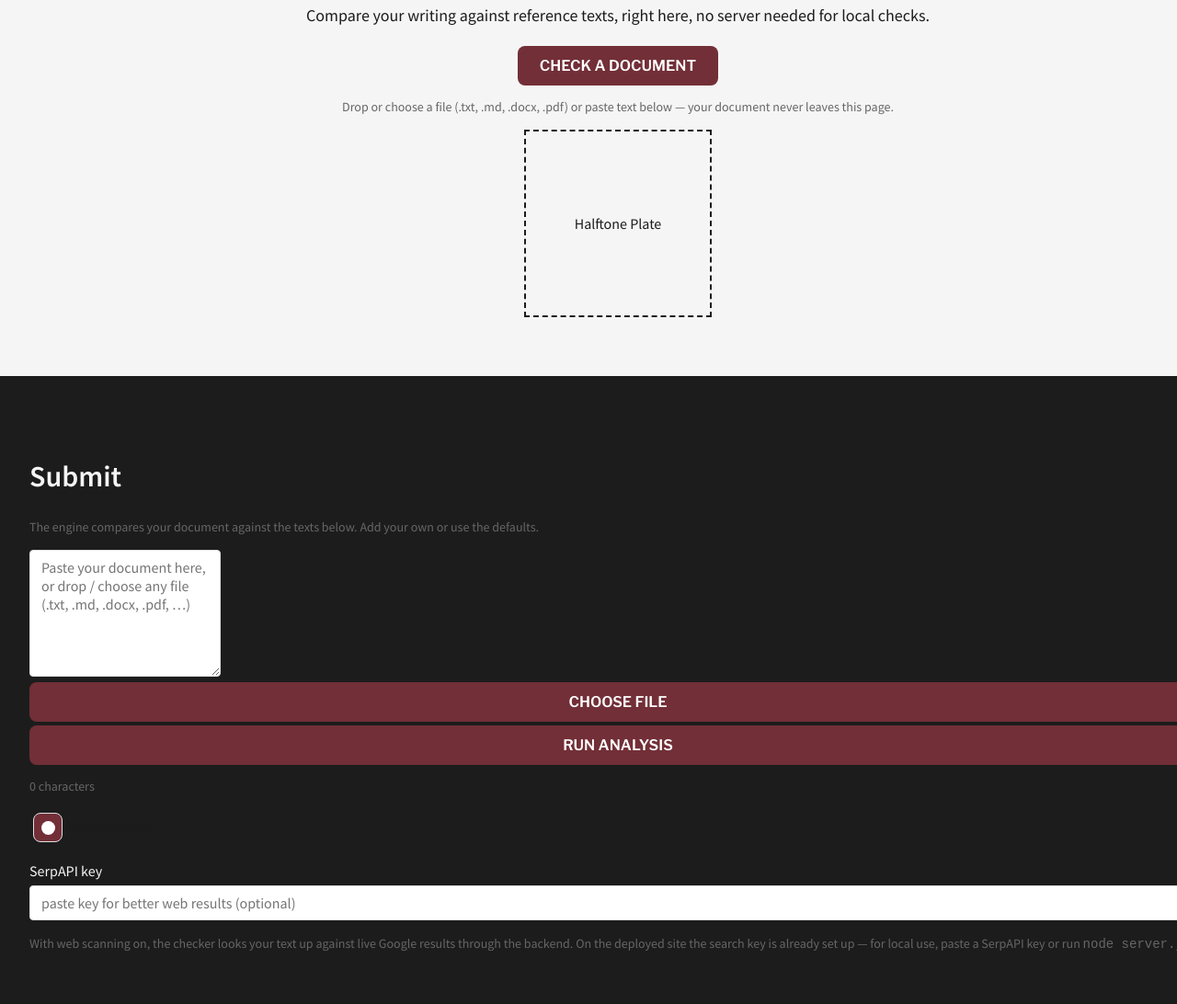
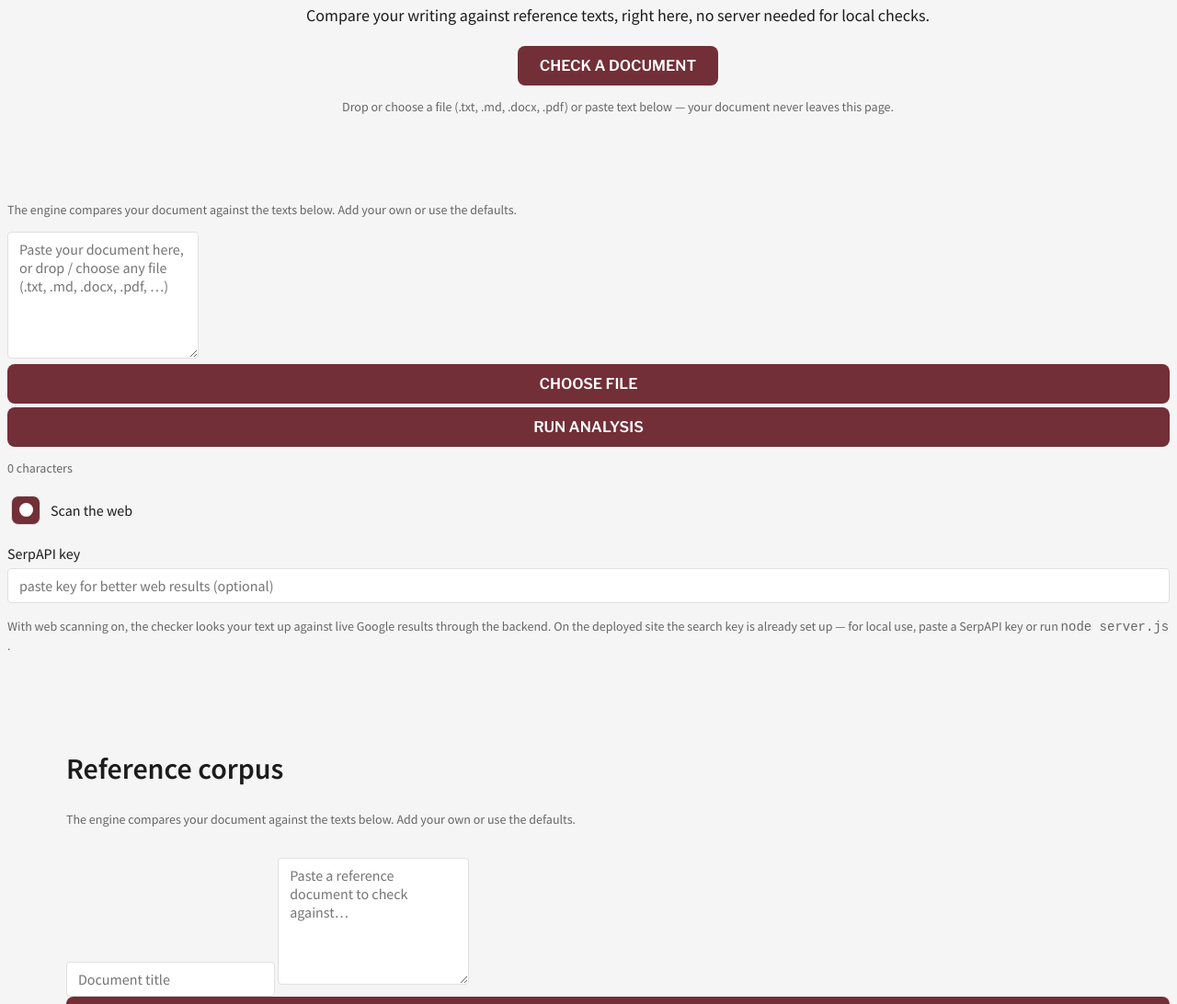
Before and after one commit to Swapneel-Sethi/plagiarism-checker, a website: page index.html in a window 1280 px wide. Shown: the part 522-1614 px from the top of the page at 92% size. Drawn offline with nearby package versions, Linux system fonts and the light colour scheme; a web font is replaced by a local one.

Commit message:
Fix: remove halftone plate from hero section

```diff
--- a/index.html
+++ b/index.html
@@ -27,7 +27,7 @@
   <!-- ===== HERO (PAPER SECTION) ===== -->
     <section class="paper-section full-bleed">
       <div class="container flex flex-col items-center">
-      <!-- Content Column -->
+        <!-- Content Column (now full width) -->
         <div class="hero-content text-center mb-8">
           <h1 class="masthead-headline text-display font-weight-bold mb-4">Plagiarism</h1>
           <h1 class="masthead-headline text-display font-weight-bold mb-4">Checker</h1>
@@ -39,20 +39,8 @@
             Drop or choose a file (.txt, .md, .docx, .pdf) or paste text below — your document never leaves this page.
           </p>
         </div>
-
-      <!-- Halftone Plate -->
-      <div class="hero-halftone">
-        <div style="width: 200px; height: 200px; background: var(--color-pearl); border: 2px dashed var(--color-ebony); display: flex; align-items: center; justify-content: center; color: var(--color-ebony); font-family: var(--font-source-sans-pro); font-size: var(--text-body);">
-          Halftone Plate
-        </div>
-      </div>
       </div>
     </section>
-
-  <!-- ===== CHECK SECTION (INK SECTION) ===== -->
-  <section class="ink-section full-bleed">
-    <div="container">
-      <h2 class="heading text-heading-lg font-weight-semibold mb-6">Submit</h2>
       <p class="caption text-base mb-6">
         The engine compares your document against the texts below. Add your own or use the defaults.
       </p>
```
Lines whose indentation alone changed are shown as unchanged.
